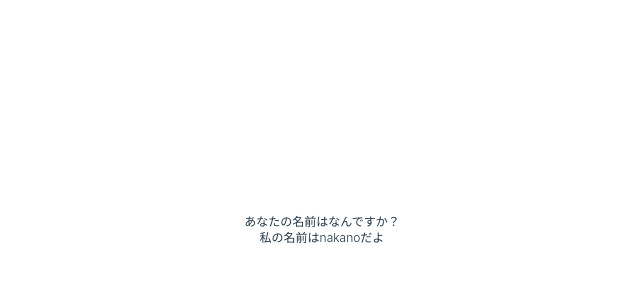
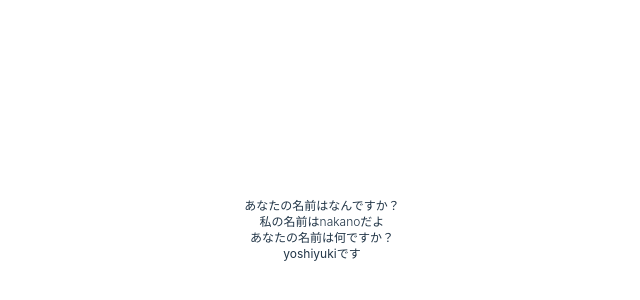
Before and after one commit to drumnistnakano/react-string-formatting, a React (Vite) app: page / in a window 1280 px wide. Shown: the part 170-470 px from the top of the page, without its empty margins (318-958 px from the left). Built offline with nearby package versions, Linux system fonts and the light colour scheme.

Commit message:
Update App.tsx

```diff
--- a/src/App.tsx
+++ b/src/App.tsx
@@ -1,9 +1,18 @@
 import "./App.css";
 
 function App() {
+  const helperText = (
+    <>
+      あなたの名前は何ですか？
+      <br />
+      <b>yoshiyuki</b>です
+    </>
+  );
+
   return (
     <div className="text">
       <div className="whitespace-pre-line text-xs font-light">{`あなたの名前はなんですか？\n私の名前はnakanoだよ`}</div>
+      <div className="whitespace-pre-line text-xs font-light">{helperText}</div>
     </div>
   );
 }
```
